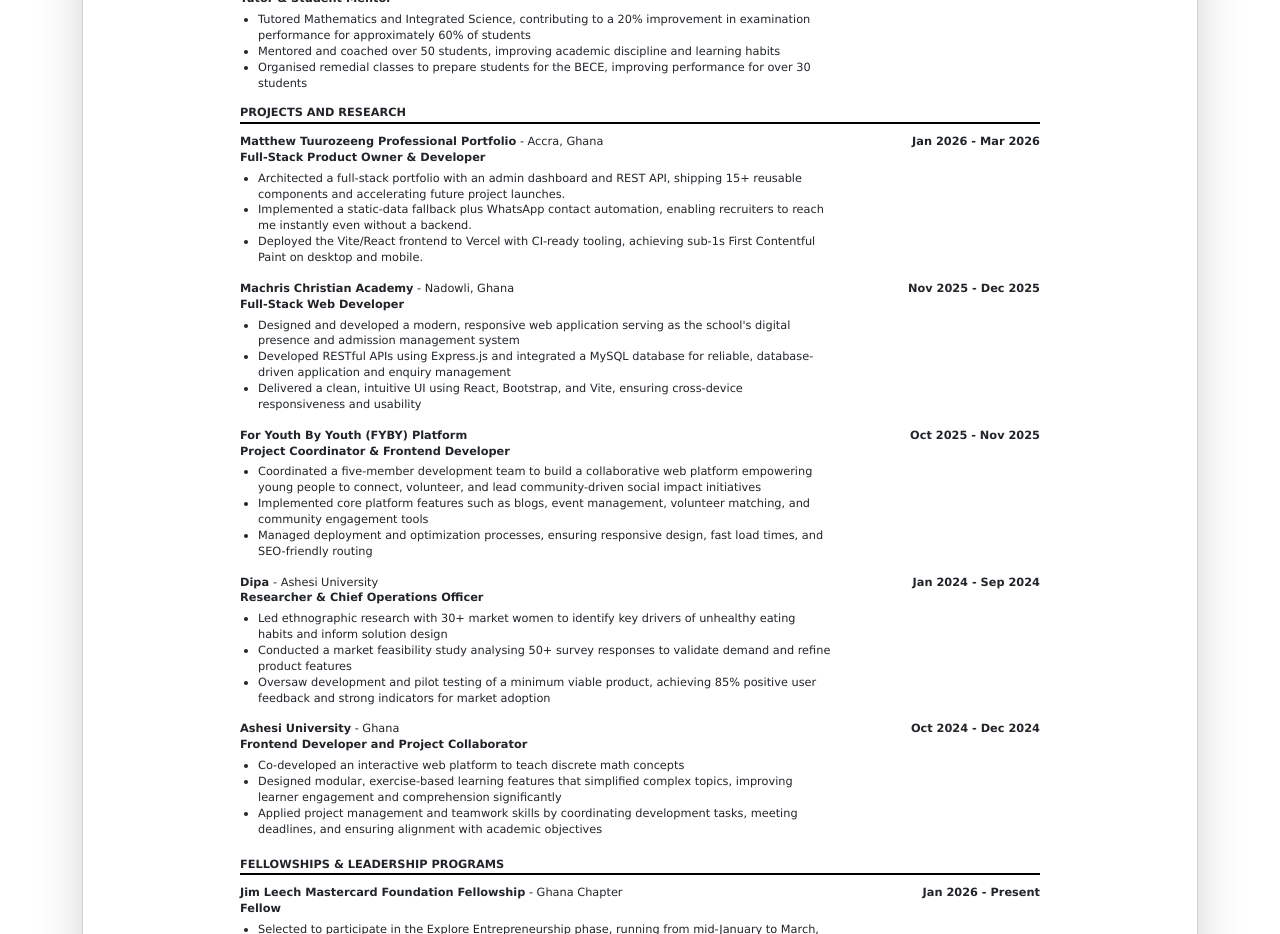
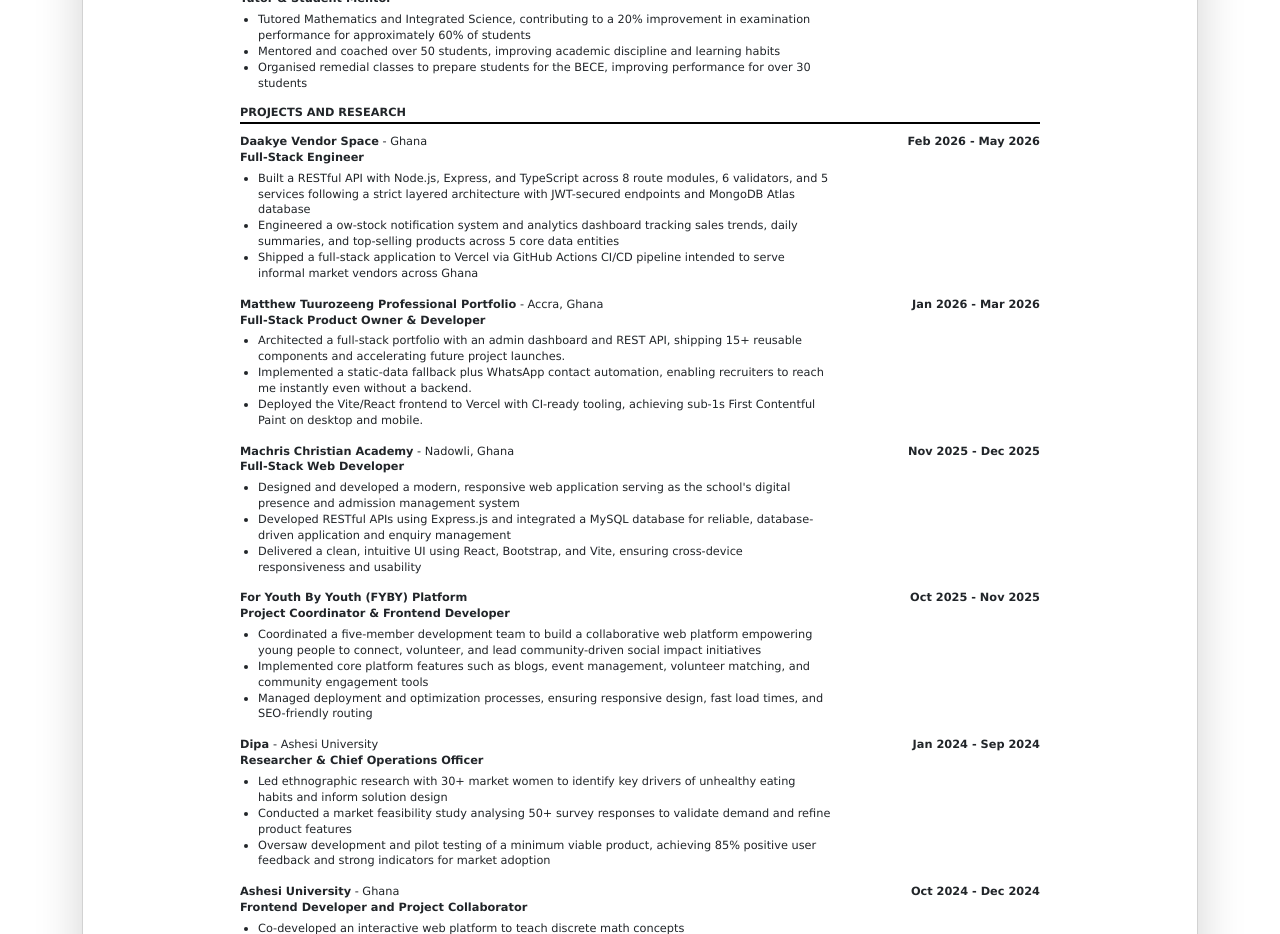
Before and after one commit to MatthewTuurozeeng/Matthew_Tuurozeeng_Digital_Portfolio, a React (Vite) app in the folder frontend/: page /cv in a window 1280 px wide. Shown: the part 2180-3114 px from the top of the page. Built offline with nearby package versions, Linux system fonts and the light colour scheme; no server answers.

Commit message:
add daakye vendor space project

```diff
--- a/frontend/src/data/Projects.ts
+++ b/frontend/src/data/Projects.ts
@@ -1,40 +1,22 @@
 import type { Project } from '../services/api';
 
 const projectsData: Project[] = [
-
   {
-    id: 'proj-school',
-    title: 'School Website',
+    id: 'proj-daakye',
+    title: 'Daakye Vendor Space',
     description:
-      'A modern, responsive web application for managing school admissions, enquiries, and information for Machris Christian Academy, Nadowli, Ghana. It provides essential information to parents, students, and the community Streamline the admission application process and enable efficient communication through an enquiry system Offer administrative tools for managing applications and content',
-    technologies: [' React Next.js', 'Bootstrap', 'Node.js Express', 'MySQL database', 'Railway', 'Cloudinary', 'Vercel', 'Render'],
+      'An inventory and sales management web application built for Ghanaian market vendors to manage stock, record sales, track orders, and view business analytics. Features real-time low-stock alerts that fire on every sale transaction, a full analytics dashboard surfacing top sellers and daily revenue summaries, and a layered RESTful backend across 8 route modules, 6 validators, and 5 services. Optimised for low-end phones and slow mobile connections serving informal market vendors across Ghana.',
+    technologies: ['React', 'TypeScript', 'Vite', 'Node.js', 'Express', 'MongoDB Atlas', 'Mongoose', 'JWT', 'GitHub Actions', 'Vercel'],
     category: 'web',
     status: 'completed',
-    image: '/assets/images/projectImages/School_Website.png',
-    images: ['/assets/images/projectImages/School_Website.png'],
+    image: '/assets/images/projectImages/Daakye_Vendor_Space.png',
+    images: ['/assets/images/projectImages/Daakye_Vendor_Space.png'],
     screenshots: [],
-    githubUrl: 'https://github.com/MatthewTuurozeeng/Machris-website',
-    liveUrl: '',
+    githubUrl: 'https://github.com/MatthewTuurozeeng/local-market-inventory-and-sales-mgt-system',
+    liveUrl: 'https://local-market-inventory-and-sales-mg.vercel.app/',
     featured: true,
     published: true,
     order: 1,
-  },
-  {
-    id: 'proj-fyby',
-    title: 'For youth by Youth Website',
-    description:
-      ' A collaborative web platform empowering young people to connect, volunteer, and lead community-driven initiatives for positive social change. The platform creates an inclusive digital space where youth collaborate, share stories, and drive meaningful change',
-    technologies: ['React TypeScript', 'Tailwind CSS', 'Node js Express','prisma', 'PHP', 'PostgreSQL', 'Cloudinary', 'Vercel', 'Render'],
-    category: 'education',
-    status: 'Completed',
-    image: '/assets/images/projectImages/fyby.png',
-    images: ['/assets/images/projectImages/fyby.png'],
-    screenshots: [],
-    githubUrl: 'https://github.com/MatthewTuurozeeng/for-youth-by-youth-platform',
-    liveUrl: '',
-    featured: false,
-    published: true,
-    order: 2,
   },
 
   {
@@ -52,8 +34,43 @@
     liveUrl: '', // https://matthew-portfolio.dev
     featured: true,
     published: true,
+    order: 2,
+  },
+  {
+    id: 'proj-school',
+    title: 'School Website',
+    description:
+      'A modern, responsive web application for managing school admissions, enquiries, and information for Machris Christian Academy, Nadowli, Ghana. It provides essential information to parents, students, and the community Streamline the admission application process and enable efficient communication through an enquiry system Offer administrative tools for managing applications and content',
+    technologies: [' React Next.js', 'Bootstrap', 'Node.js Express', 'MySQL database', 'Railway', 'Cloudinary', 'Vercel', 'Render'],
+    category: 'web',
+    status: 'completed',
+    image: '/assets/images/projectImages/School_Website.png',
+    images: ['/assets/images/projectImages/School_Website.png'],
+    screenshots: [],
+    githubUrl: 'https://github.com/MatthewTuurozeeng/Machris-website',
+    liveUrl: 'https://machris-website.vercel.app',
+    featured: true,
+    published: true,
     order: 3,
   },
+  {
+    id: 'proj-fyby',
+    title: 'For youth by Youth Website',
+    description:
+      ' A collaborative web platform empowering young people to connect, volunteer, and lead community-driven initiatives for positive social change. The platform creates an inclusive digital space where youth collaborate, share stories, and drive meaningful change',
+    technologies: ['React TypeScript', 'Tailwind CSS', 'Node js Express','prisma', 'PHP', 'PostgreSQL', 'Cloudinary', 'Vercel', 'Render'],
+    category: 'education',
+    status: 'Completed',
+    image: '/assets/images/projectImages/fyby.png',
+    images: ['/assets/images/projectImages/fyby.png'],
+    screenshots: [],
+    githubUrl: 'https://github.com/MatthewTuurozeeng/for-youth-by-youth-platform',
+    liveUrl: '',
+    featured: false,
+    published: true,
+    order: 4,
+  },
+
   {
     id: 'proj-course-management-system',
     title: 'Ashesi Course Management System',
@@ -69,7 +86,7 @@
     liveUrl: '',
     featured: true,
     published: true,
-    order: 4,
+    order: 5,
   },
 
   {
@@ -87,7 +104,7 @@
     liveUrl: 'https://tuurozeengmatthew.wixsite.com/agape-site',
     featured: false,
     published: true,
-    order: 5,
+    order: 6,
   },
 ];
 
--- a/frontend/src/pages/CV.tsx
+++ b/frontend/src/pages/CV.tsx
@@ -317,6 +317,31 @@
               {/* Projects Section */}
               <section>
                 <h2>PROJECTS AND RESEARCH</h2>
+
+                <div className="entry">
+                  <div className="left">
+                    <strong>Daakye Vendor Space</strong> - Ghana <br />
+                    <b>Full-Stack Engineer</b>
+                    <ul>
+                      <li>
+                        Built a RESTful API with Node.js, Express, and TypeScript across 8 route
+                        modules, 6 validators, and 5 services following a strict layered architecture
+                        with JWT-secured endpoints and MongoDB Atlas database
+                      </li>
+                      <li>
+                        Engineered a ow-stock notification system and analytics dashboard
+                        tracking sales trends, daily summaries, and top-selling products across 5
+                        core data entities
+                      </li>
+                      <li>
+                        Shipped a full-stack application to Vercel via GitHub Actions
+                        CI/CD pipeline intended to serve informal market vendors across Ghana
+                      </li>
+                    </ul>
+                  </div>
+                  <div className="right">Feb 2026 - May 2026</div>
+                </div>
+
                 <div className="entry">
                   <div className="left">
                     <strong>Matthew Tuurozeeng Professional Portfolio</strong> - Accra, Ghana <br />
```
Also changed, not shown: frontend/public/assets/images/projectImages/Daakye_Vendor_Space.png (added).
